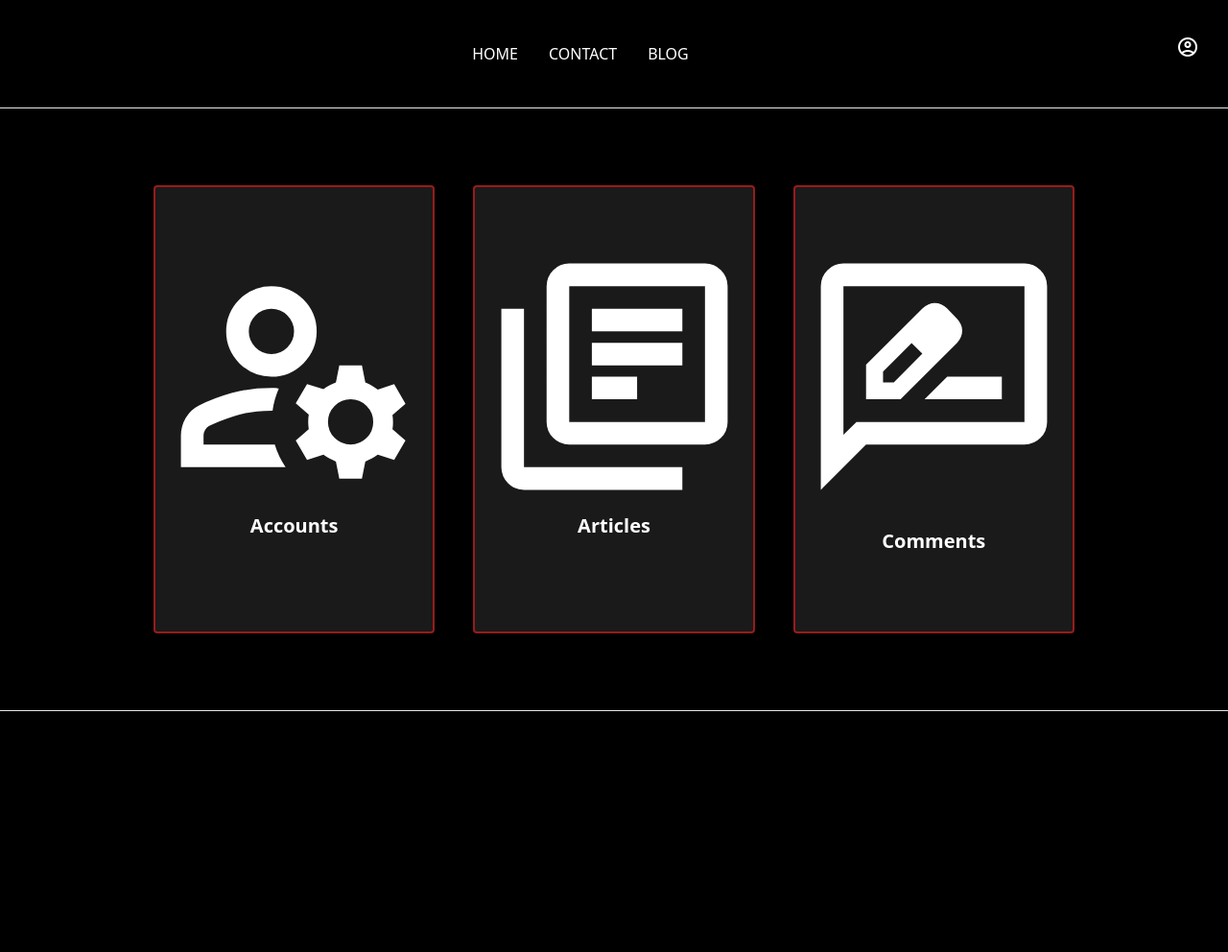
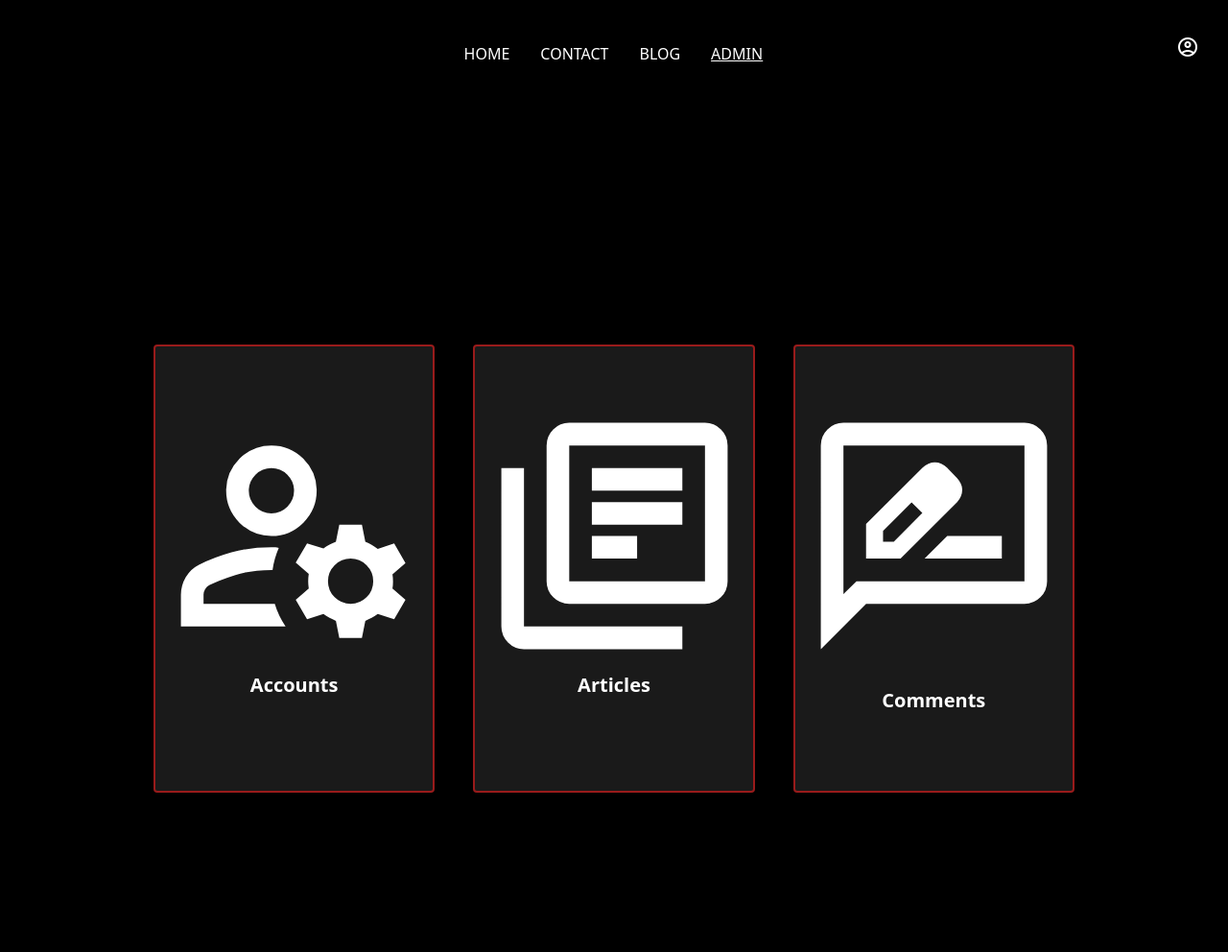
Before and after one commit to B1G-ADE/Theatre, a PHP site: page /Theatre/account/dashboard/admin/index.php in a window 1280 px wide. Shown: the whole page at 96% size. Before the commit the page ends 741 px from the top, so only its background shows below. Run offline with PHP 8.4, Linux system fonts and the light colour scheme; a user stored in the database is signed in; some libraries are stand-ins or nearby versions.

Commit message:
Fixed my navigation

```diff
--- a/account/dashboard/admin/index.php
+++ b/account/dashboard/admin/index.php
@@ -3,28 +3,9 @@
 <?php include '../../../components/header.php'; ?>
 
   <?php include '../../../components/navigation.php'; ?>
-  <div class="px-3 md:lg:xl:px-40 border-t border-b py-20 bg-opacity-10";">
-      <!--  <div class="grid gap-10 grid-cols-1 md:lg:xl:grid-cols-3 group mx-auto">
-            <div class="max-w-sm border-red-800 border-2 rounded overflow-hidden shadow-lg p-10 flex flex-col items-center text-center cursor-pointer" style="background-color: #1a1a1a"; onclick="window.location.href='<?= ROOT_DIR ?>a/allUsers';">
-                <svg xmlns="http://www.w3.org/2000/svg" height="283" viewBox="0 -960 960 960" width="283"><path d="M400-480q-66 0-113-47t-47-113q0-66 47-113t113-47q66 0 113 47t47 113q0 66-47 113t-113 47ZM80-160v-112q0-33 17-62t47-44q51-26 115-44t141-18h14q6 0 12 2-8 18-13.5 37.5T404-360h-4q-71 0-127.5 18T180-306q-9 5-14.5 14t-5.5 20v32h252q6 21 16 41.5t22 38.5H80Zm560 40-12-60q-12-5-22.5-10.5T584-204l-58 18-40-68 46-40q-2-14-2-26t2-26l-46-40 40-68 58 18q11-8 21.5-13.5T628-460l12-60h80l12 60q12 5 22.5 11t21.5 15l58-20 40 70-46 40q2 12 2 25t-2 25l46 40-40 68-58-18q-11 8-21.5 13.5T732-180l-12 60h-80Zm40-120q33 0 56.5-23.5T760-320q0-33-23.5-56.5T680-400q-33 0-56.5 23.5T600-320q0 33 23.5 56.5T680-240ZM400-560q33 0 56.5-23.5T480-640q0-33-23.5-56.5T400-720q-33 0-56.5 23.5T320-640q0 33 23.5 56.5T400-560Zm0-80Zm12 400Z" fill="white"/></svg>
-                    <div class="px-6 py-4">
-                        <div class="font-bold text-xl mb-2 text-white">Accounts</div>
-                    </div>
-            </div>
-            <div class="max-w-sm border-red-800 border-2 rounded overflow-hidden shadow-lg p-10 flex flex-col items-center text-center cursor-pointer" style="background-color: #1a1a1a"; onclick="window.location.href='<?= ROOT_DIR ?>a/addBlog';">
-                <svg xmlns="http://www.w3.org/2000/svg" height="283" viewBox="0 -960 960 960" width="283"><path d="M400-400h160v-80H400v80Zm0-120h320v-80H400v80Zm0-120h320v-80H400v80Zm-80 400q-33 0-56.5-23.5T240-320v-480q0-33 23.5-56.5T320-880h480q33 0 56.5 23.5T880-800v480q0 33-23.5 56.5T800-240H320Zm0-80h480v-480H320v480ZM160-80q-33 0-56.5-23.5T80-160v-560h80v560h560v80H160Zm160-720v480-480Z" fill="white"/></svg>
-                    <div class="px-6 py-4">
-                        <div class="font-bold text-xl mb-2 text-white">Articles</div>
-                    </div>
-            </div>
-            <div class="max-w-sm border-red-800 border-2 rounded overflow-hidden shadow-lg p-10 flex flex-col items-center text-center cursor-pointer" style="background-color: #1a1a1a"; onclick="window.location.href='<?= ROOT_DIR ?>a/pendingComments';">
-            <svg xmlns="http://www.w3.org/2000/svg" height="283" viewBox="0 -960 960 960" width="283"><path d="M240-400h122l200-200q9-9 13.5-20.5T580-643q0-11-5-21.5T562-684l-36-38q-9-9-20-13.5t-23-4.5q-11 0-22.5 4.5T440-722L240-522v122Zm280-243-37-37 37 37ZM300-460v-38l101-101 20 18 18 20-101 101h-38Zm121-121 18 20-38-38 20 18Zm26 181h273v-80H527l-80 80ZM80-80v-720q0-33 23.5-56.5T160-880h640q33 0 56.5 23.5T880-800v480q0 33-23.5 56.5T800-240H240L80-80Zm126-240h594v-480H160v525l46-45Zm-46 0v-480 480Z" fill="white"/></svg>                    <div class="px-6 py-4">
-                        <div class="font-bold text-xl mb-2 text-white">Comments</div>
-                    </div>
-            </div>
-        </div>
-     -->
-    <div class="grid gap-10 grid-cols-1 md:lg:xl:grid-cols-3 group mx-auto">
+  <div class="flex justify-center items-center h-screen w-screen fixed top-0 mx-auto md:relative mt-20">
+    <div class="px-3 md:lg:xl:px-40 py-20 bg-opacity-10";>
+    <div class="grid gap-10 grid-cols-1 md:lg:xl:grid-cols-3 group">
   <div class="max-w-sm border-red-800 border-2 rounded overflow-hidden shadow-lg p-10 flex flex-col items-center text-center cursor-pointer" style="background-color: #1a1a1a;" onclick="window.location.href='<?= ROOT_DIR ?>a/allUsers';">
     <div class="px-6 py-4">
     <svg xmlns="http://www.w3.org/2000/svg" height="283" viewBox="0 -960 960 960" width="283"><path d="M400-480q-66 0-113-47t-47-113q0-66 47-113t113-47q66 0 113 47t47 113q0 66-47 113t-113 47ZM80-160v-112q0-33 17-62t47-44q51-26 115-44t141-18h14q6 0 12 2-8 18-13.5 37.5T404-360h-4q-71 0-127.5 18T180-306q-9 5-14.5 14t-5.5 20v32h252q6 21 16 41.5t22 38.5H80Zm560 40-12-60q-12-5-22.5-10.5T584-204l-58 18-40-68 46-40q-2-14-2-26t2-26l-46-40 40-68 58 18q11-8 21.5-13.5T628-460l12-60h80l12 60q12 5 22.5 11t21.5 15l58-20 40 70-46 40q2 12 2 25t-2 25l46 40-40 68-58-18q-11 8-21.5 13.5T732-180l-12 60h-80Zm40-120q33 0 56.5-23.5T760-320q0-33-23.5-56.5T680-400q-33 0-56.5 23.5T600-320q0 33 23.5 56.5T680-240ZM400-560q33 0 56.5-23.5T480-640q0-33-23.5-56.5T400-720q-33 0-56.5 23.5T320-640q0 33 23.5 56.5T400-560Zm0-80Zm12 400Z" fill="white"/></svg>
@@ -46,4 +27,6 @@
   </div>
 </div>
 </div>
+</div>
+
   <?php include '../../../components/footer.php'; ?>
--- a/components/navigation.php
+++ b/components/navigation.php
@@ -1,9 +1,13 @@
 <div class="relative">
     <nav class="flex bg-black opacity-100 h-28 items-center justify-between text-white relative z-10">
-  <div class="flex items-center mx-auto ">
+        <div class="flex items-center mx-auto" style="transform: translateX(10%);">
             <div class="nav-item mx-4"><a href="<?= ROOT_DIR ?>home">HOME</a></div>
             <div class="nav-item mx-4"><a href="<?= ROOT_DIR ?>contact">CONTACT</a></div>
             <div class="nav-item mx-4"><a href="<?= ROOT_DIR ?>contact">BLOG</a></div>
+            <?php if (isset($_SESSION['is_admin']) && $_SESSION['is_admin'] == 1) { ?>
+                <!-- Display the ADMIN link only if logged in as an admin -->
+                <div class="nav-item mx-4 text-red underline"><a href="<?= ROOT_DIR ?>a/dashboard">ADMIN</a></div>
+            <?php } ?>
         </div>
         <div class="flex items-center">
             <div class="nav-item mx-4">
@@ -15,3 +19,4 @@
             </div>
         </div>
     </nav>
+</div>
```
Lines whose indentation alone changed are shown as unchanged.
